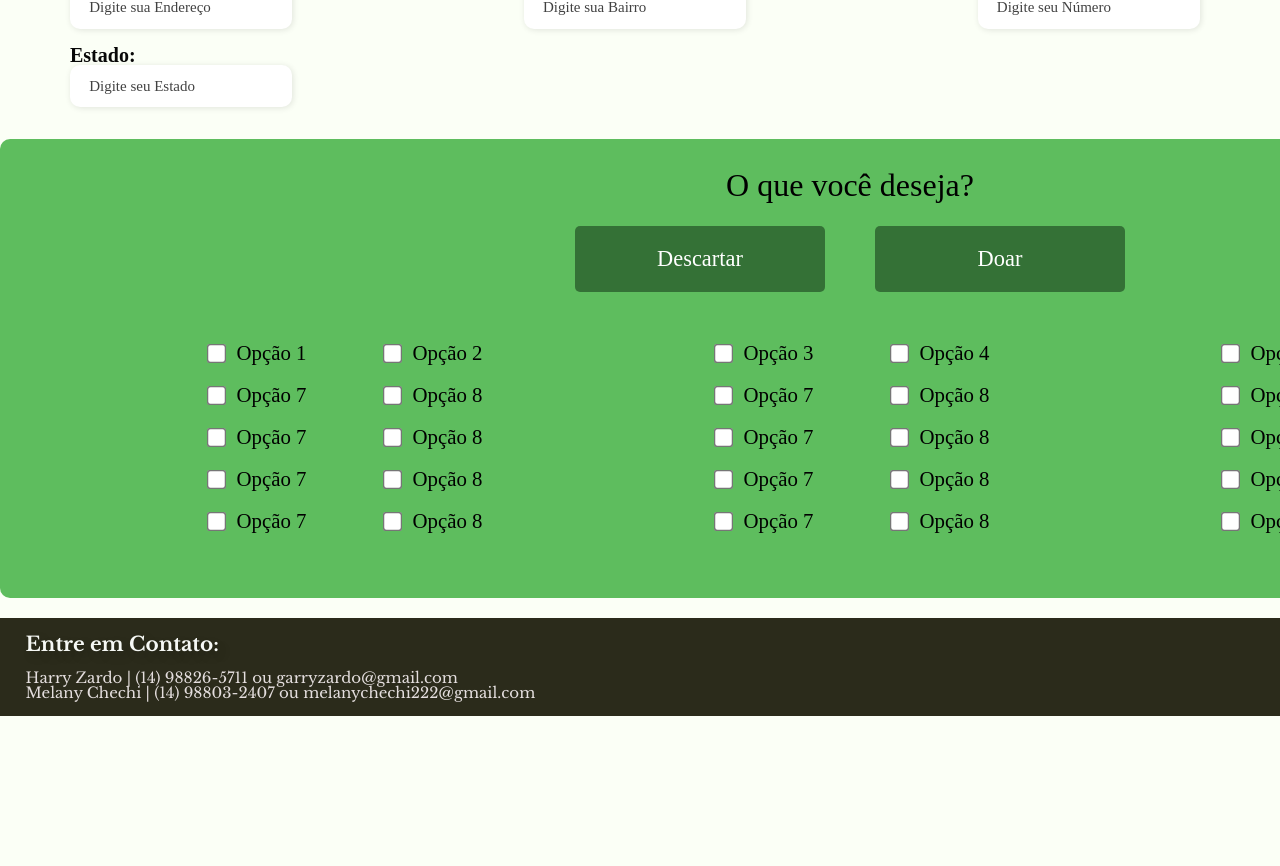
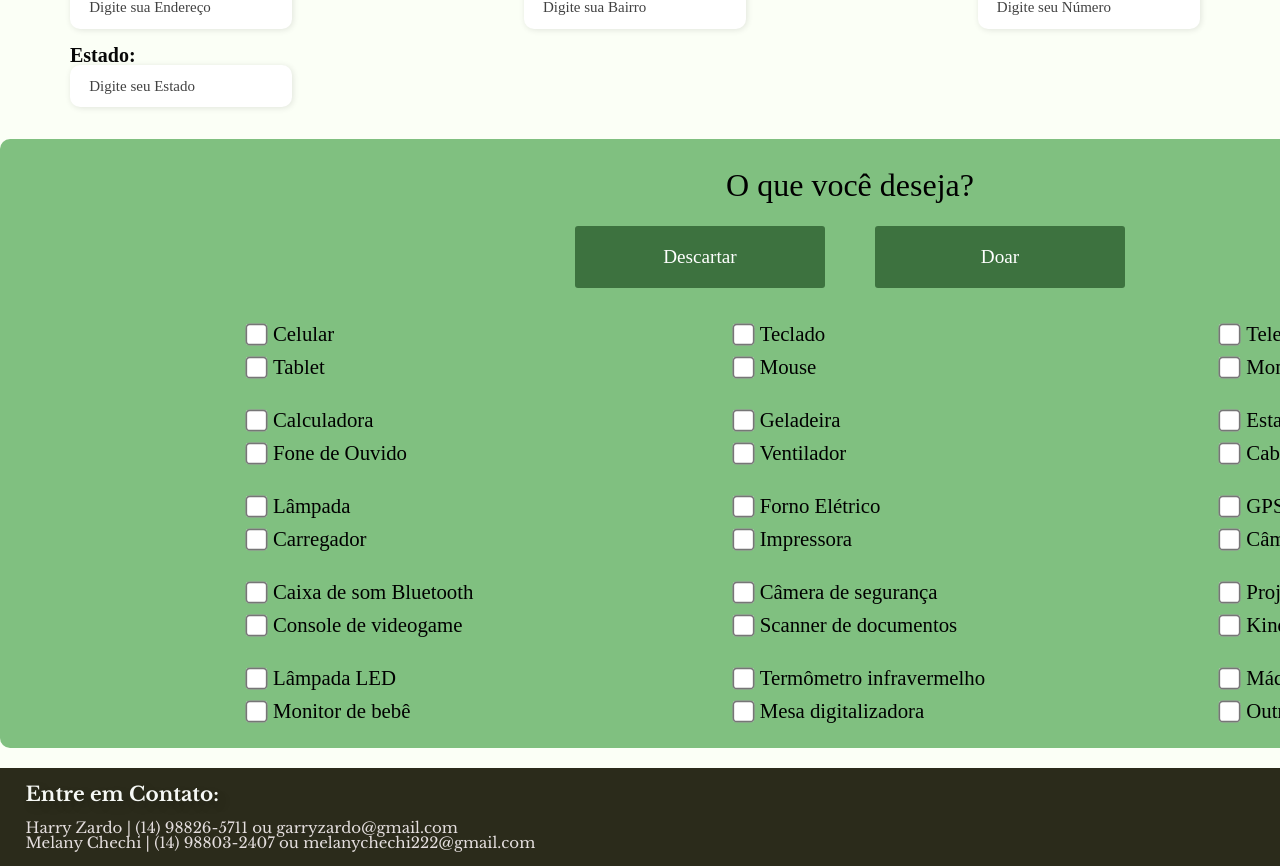
Before and after one commit to HarryZardo/Descartech-2.0, a React (Create React App) app: page /formulario in a window 1280 px wide. Shown: the part 457-1323 px from the top of the page. Before the commit the page ends 1173 px from the top, so only its background shows below. Built offline with nearby package versions, Linux system fonts and the light colour scheme.

Commit message:
Estilização do Forms

```diff
--- a/src/pages/Formulario/Formulario.module.scss
+++ b/src/pages/Formulario/Formulario.module.scss
@@ -55,7 +55,7 @@
            background-color: rgb(236, 234, 234);
        }
        &__input:focus-visible{
-           outline: 1px solid #218838;
+           outline: 1px solid #538d60;
        }
        &__input::placeholder{
            color: #000000be;
@@ -73,7 +73,7 @@
    // CardComponent.scss
 
 .card {
-  background-color: rgb(94, 189, 94);
+  background-color: rgb(128, 192, 128);
   padding: 10px;
   border-radius: 10px;
   text-align: center;
@@ -104,27 +104,43 @@
   background-color: #275729bd;
   color: white;
   border: none;
-  border-radius: 5px;
+  border-radius: 3px;
   cursor: pointer;
-  font-size: 1.4rem;
+  font-size: 1.2rem;
 }
 
 .checkbox {
-  padding: 2%;
+  margin-top: 20px;
+  margin-left: 220px;
   display: grid;
-  flex-direction: column;
   grid-template-columns: repeat(3, 1fr);
-  gap: 15px;
-  margin: 1%;
-  margin-right: 90px;
+  gap: 20px; /* Aumentado o espaçamento entre as checkboxes */
+  padding: 10px;
   font-size: 1.3rem;
+  justify-content: center; /* Adicionado para centralizar o conteúdo */
 }
 
-  input[type="checkbox"] {
-    transform: scale(1.5);
-    margin-right: 8px;
-    margin-left: 80px;
-    margin-bottom: 10px;
+input[type="checkbox"] {
+  display: block;
+  transform: scale(1.7); /* Aumentado o tamanho da checkbox */
+  margin-bottom: 40px; /* Ajustado para um espaçamento mais curto entre as checkboxes */
+  margin: 10px; /* Removido o margin para evitar espaçamento adicional */
+}
+
+label {
+  display: flex;
+  align-items: center;
+  cursor: pointer;
+}
+
+span {
+  margin-left: 60px; /* Adicionado espaçamento entre a checkbox e o texto */
+}
+
+/* Estilo adicional para quando a checkbox está marcada */
+input[type="checkbox"]:checked + label span {
+  font-weight: bold;
+  color: #275729; /* Cor alterada para dar destaque */
 }
 
 
--- a/src/pages/Formulario/index.tsx
+++ b/src/pages/Formulario/index.tsx
@@ -181,122 +181,122 @@ export default function Animais() {
       <div className={styles.checkbox}>
         <div className="column">
           <label>
-            <input type="checkbox" /> Opção 1
+            <input type="checkbox" /> Celular
           </label>
           <label>
-            <input type="checkbox" /> Opção 2
+            <input type="checkbox" /> Tablet
           </label>
         </div>
         <div className="column">
           <label>
-            <input type="checkbox" /> Opção 3
+            <input type="checkbox" /> Teclado
           </label>
           <label>
-            <input type="checkbox" /> Opção 4
+            <input type="checkbox" /> Mouse
           </label>
         </div>
         <div className="column">
           <label>
-            <input type="checkbox" /> Opção 5
+            <input type="checkbox" /> Televisão
           </label>
           <label>
-            <input type="checkbox" /> Opção 6
+            <input type="checkbox" /> Monitor
           </label>
         </div>
         <div className="column">
           <label>
-            <input type="checkbox" /> Opção 7
+            <input type="checkbox" /> Calculadora
           </label>
           <label>
-            <input type="checkbox" /> Opção 8
+            <input type="checkbox" /> Fone de Ouvido
           </label>
         </div>
         <div className="column">
           <label>
-            <input type="checkbox" /> Opção 7
+            <input type="checkbox" /> Geladeira
           </label>
           <label>
-            <input type="checkbox" /> Opção 8
+            <input type="checkbox" /> Ventilador
           </label>
         </div>
         <div className="column">
           <label>
-            <input type="checkbox" /> Opção 7
+            <input type="checkbox" /> Estabilizador
           </label>
           <label>
-            <input type="checkbox" /> Opção 8
+            <input type="checkbox" /> Cabo de Rede
           </label>
         </div>
         <div className="column">
           <label>
-            <input type="checkbox" /> Opção 7
+            <input type="checkbox" /> Lâmpada
           </label>
           <label>
-            <input type="checkbox" /> Opção 8
+            <input type="checkbox" /> Carregador
           </label>
         </div>
         <div className="column">
           <label>
-            <input type="checkbox" /> Opção 7
+            <input type="checkbox" /> Forno Elétrico
           </label>
           <label>
-            <input type="checkbox" /> Opção 8
+            <input type="checkbox" /> Impressora
           </label>
         </div>
         <div className="column">
           <label>
-            <input type="checkbox" /> Opção 7
+            <input type="checkbox" /> GPS para carro
           </label>
           <label>
-            <input type="checkbox" /> Opção 8
+            <input type="checkbox" /> Câmera termográfica
           </label>
         </div>
         <div className="column">
           <label>
-            <input type="checkbox" /> Opção 7
+            <input type="checkbox" /> Caixa de som Bluetooth
           </label>
           <label>
-            <input type="checkbox" /> Opção 8
+            <input type="checkbox" /> Console de videogame
           </label>
         </div>
         <div className="column">
           <label>
-            <input type="checkbox" /> Opção 7
+            <input type="checkbox" /> Câmera de segurança
           </label>
           <label>
-            <input type="checkbox" /> Opção 8
+            <input type="checkbox" /> Scanner de documentos
           </label>
         </div>
         <div className="column">
           <label>
-            <input type="checkbox" /> Opção 7
+            <input type="checkbox" /> Projetor
           </label>
           <label>
-            <input type="checkbox" /> Opção 8
+            <input type="checkbox" /> Kindle
           </label>
         </div>
         <div className="column">
           <label>
-            <input type="checkbox" /> Opção 7
+            <input type="checkbox" /> Lâmpada LED
           </label>
           <label>
-            <input type="checkbox" /> Opção 8
+            <input type="checkbox" /> Monitor de bebê
           </label>
         </div>
         <div className="column">
           <label>
-            <input type="checkbox" /> Opção 7
+            <input type="checkbox" /> Termômetro infravermelho
           </label>
           <label>
-            <input type="checkbox" /> Opção 8
+            <input type="checkbox" /> Mesa digitalizadora
           </label>
         </div>
         <div className="column">
           <label>
-            <input type="checkbox" /> Opção 7
+            <input type="checkbox" /> Máquina de lavar roupa
           </label>
           <label>
-            <input type="checkbox" /> Opção 8
+            <input type="checkbox" /> Outros
           </label>
         </div>
 
```
